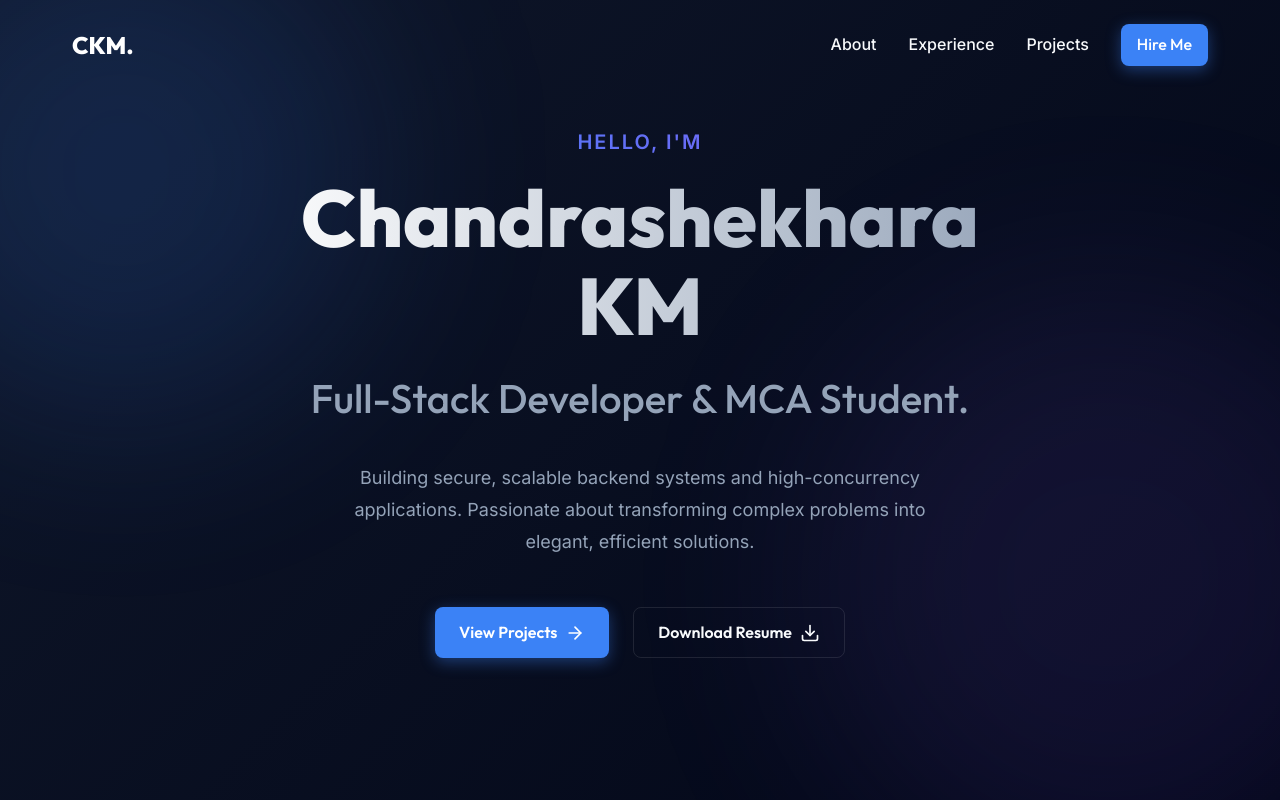
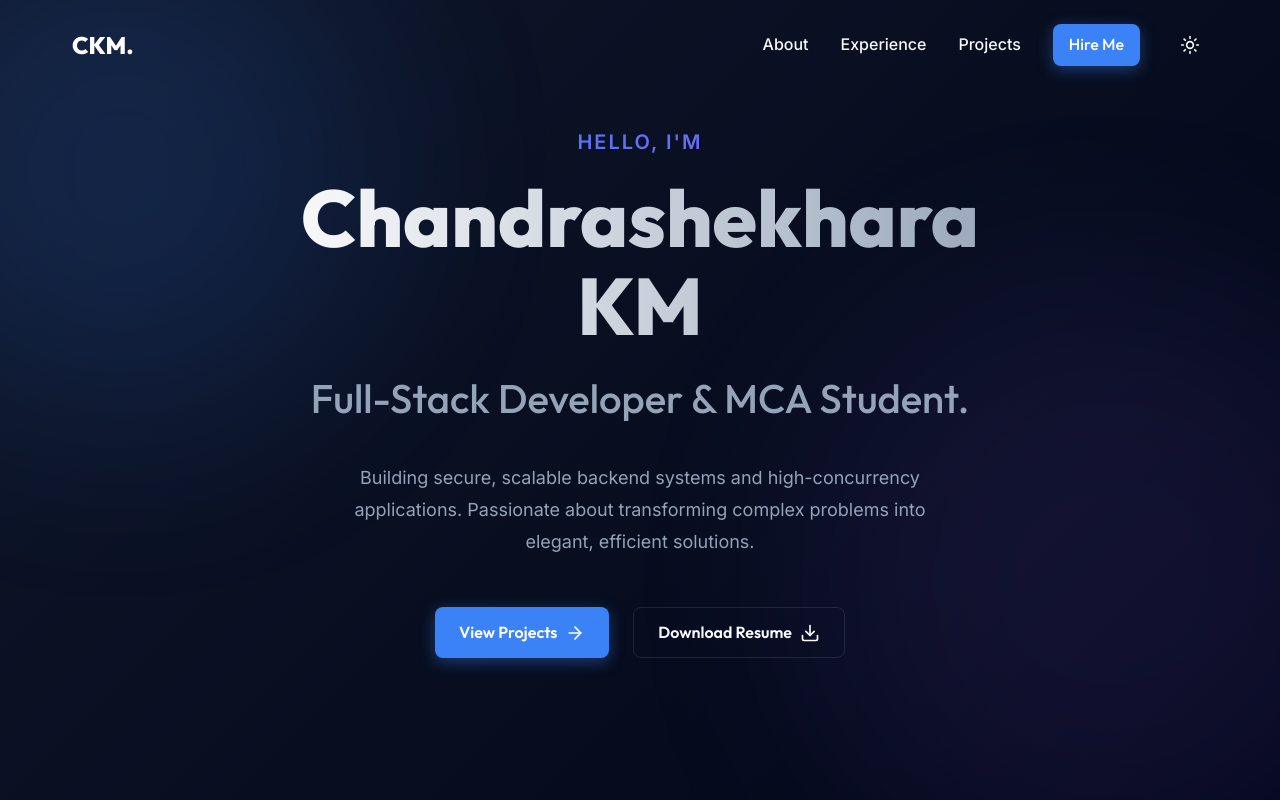
Before and after one commit to ChandrashekharaKM/ChandrashekharaKM-Portfolio, a React (Vite) app: page / in a window 1280 px wide. Shown: the top 800 px of the page. Built offline with nearby package versions, Linux system fonts and the light colour scheme.

Commit message:
feat: Add light/dark theme toggle with localStorage persistence

```diff
--- a/src/App.jsx
+++ b/src/App.jsx
@@ -1,4 +1,4 @@
-import React from 'react'
+import React, { useState, useEffect } from 'react'
 import Navbar from './components/Navbar'
 import Hero from './components/Hero'
 import About from './components/About'
@@ -9,11 +9,25 @@ import Contact from './components/Contact'
 import Footer from './components/Footer'
 
 function App() {
+  const [theme, setTheme] = useState(() => {
+    const saved = localStorage.getItem('portfolio-theme');
+    return saved || 'dark';
+  });
+
+  useEffect(() => {
+    document.documentElement.setAttribute('data-theme', theme);
+    localStorage.setItem('portfolio-theme', theme);
+  }, [theme]);
+
+  const toggleTheme = () => {
+    setTheme(prev => prev === 'dark' ? 'light' : 'dark');
+  };
+
   return (
     <>
       <div className="bg-blob blob-1"></div>
       <div className="bg-blob blob-2"></div>
-      <Navbar />
+      <Navbar theme={theme} onThemeToggle={toggleTheme} />
       <main>
         <Hero />
         <About />
--- a/src/components/About.css
+++ b/src/components/About.css
@@ -49,6 +49,12 @@
   box-shadow: 0 30px 70px rgba(15, 23, 42, 0.35);
 }
 
+[data-theme="light"] .profile-widget {
+  background: rgba(255, 255, 255, 0.92);
+  border: 1px solid rgba(51, 65, 85, 0.1);
+  box-shadow: 0 30px 70px rgba(0, 0, 0, 0.08);
+}
+
 .profile-widget::before {
   content: '';
   position: absolute;
@@ -98,6 +104,11 @@
   overflow: hidden;
   background: rgba(15, 23, 42, 0.95);
   border: 4px solid rgba(15, 23, 42, 0.95);
+}
+
+[data-theme="light"] .profile-frame {
+  background: rgba(241, 245, 249, 0.95);
+  border: 4px solid rgba(241, 245, 249, 0.95);
 }
 
 .profile-frame img {
--- a/src/components/Navbar.css
+++ b/src/components/Navbar.css
@@ -51,6 +51,24 @@
   padding: 0.5rem 1rem !important;
 }
 
+.theme-toggle {
+  background: none;
+  border: none;
+  color: var(--text-main);
+  cursor: pointer;
+  display: flex;
+  align-items: center;
+  justify-content: center;
+  padding: 0.5rem;
+  border-radius: 8px;
+  transition: all 0.3s ease;
+}
+
+.theme-toggle:hover {
+  background: rgba(255, 255, 255, 0.1);
+  transform: scale(1.1);
+}
+
 @media (max-width: 768px) {
   .nav-links {
     display: none;
--- a/src/components/Navbar.jsx
+++ b/src/components/Navbar.jsx
@@ -1,7 +1,8 @@
 import React, { useState, useEffect } from 'react';
 import './Navbar.css';
+import { Moon, Sun } from 'lucide-react';
 
-const Navbar = () => {
+const Navbar = ({ theme, onThemeToggle }) => {
   const [scrolled, setScrolled] = useState(false);
 
   useEffect(() => {
@@ -21,6 +22,11 @@ const Navbar = () => {
           <li><a href="#experience">Experience</a></li>
           <li><a href="#projects">Projects</a></li>
           <li><a href="#contact" className="btn btn-primary nav-btn">Hire Me</a></li>
+          <li>
+            <button className="theme-toggle" onClick={onThemeToggle} title={`Switch to ${theme === 'dark' ? 'light' : 'dark'} mode`}>
+              {theme === 'dark' ? <Sun size={20} /> : <Moon size={20} />}
+            </button>
+          </li>
         </ul>
       </div>
     </nav>
--- a/src/index.css
+++ b/src/index.css
@@ -8,6 +8,18 @@
   --glass-bg: rgba(255, 255, 255, 0.05);
   --glass-border: rgba(255, 255, 255, 0.1);
   --glass-shadow: 0 8px 32px 0 rgba(0, 0, 0, 0.37);
+}
+
+[data-theme="light"] {
+  --bg-color: #f8fafc;
+  --bg-gradient: linear-gradient(135deg, #f8fafc 0%, #f1f5f9 100%);
+  --text-main: #1e293b;
+  --text-muted: #64748b;
+  --accent-color: #3b82f6;
+  --accent-glow: rgba(59, 130, 246, 0.15);
+  --glass-bg: rgba(51, 65, 85, 0.04);
+  --glass-border: rgba(51, 65, 85, 0.1);
+  --glass-shadow: 0 8px 32px 0 rgba(0, 0, 0, 0.08);
 }
 
 * {
```
